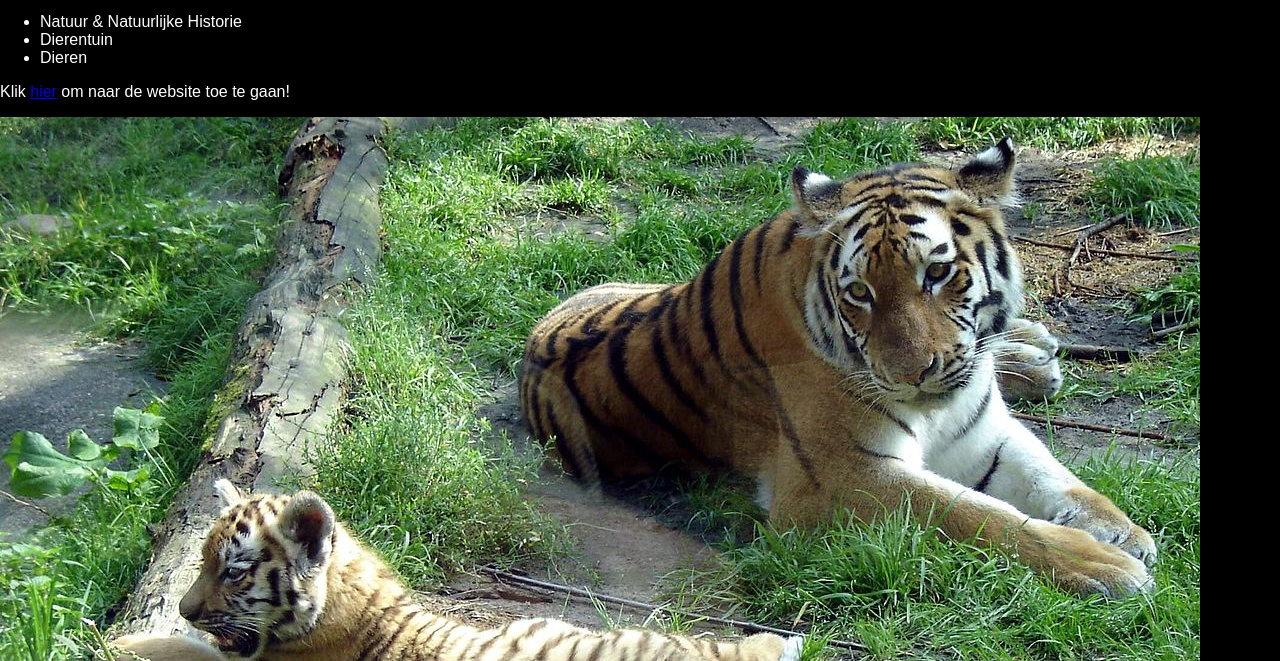
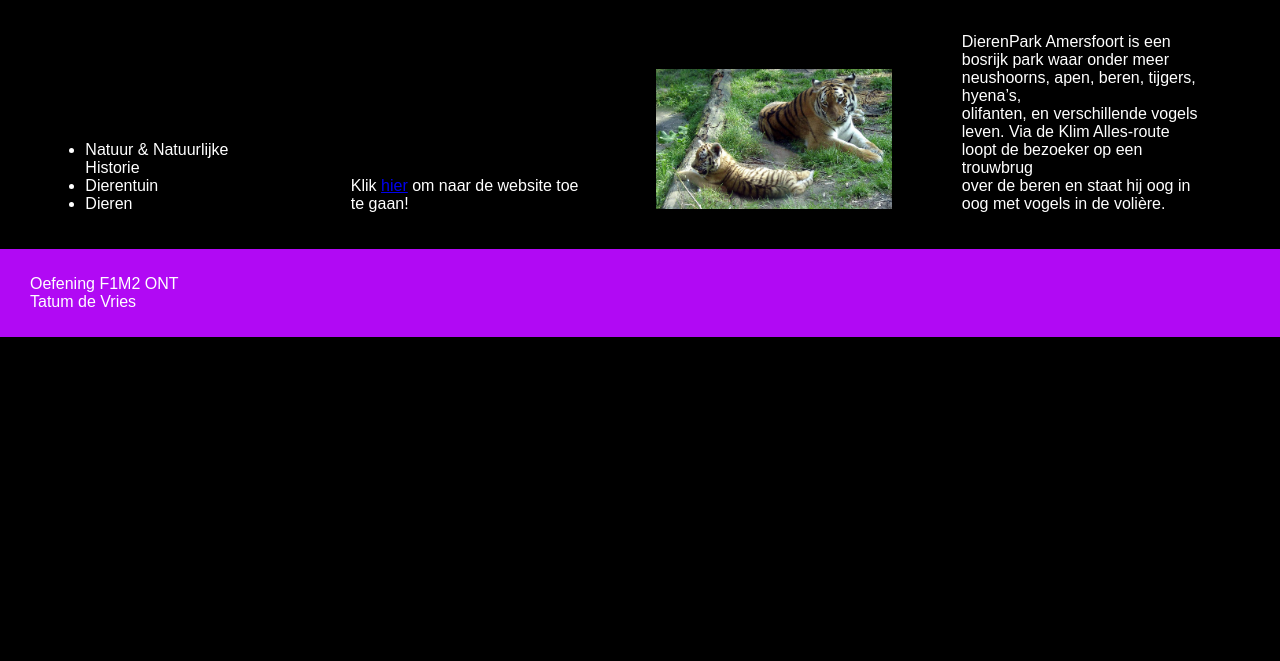
Before and after one commit to Tatum13/Display-types, a plain HTML site: page inline-block.html in a window 1280 px wide. Shown: the part 139-800 px from the top of the page. Drawn offline with Linux system fonts and the light colour scheme.

Commit message:
inline-block

```diff
--- a/inline-block.html
+++ b/inline-block.html
@@ -6,6 +6,18 @@
     <meta name="viewport" content="width=device-width, initial-scale=1.0">
     <title>Document</title>
     <link rel="stylesheet" href="dierenpark.css">
+    <style>
+        main{
+            padding: 0 1%;
+        }
+        section{
+            display: inline-block;
+            width: 22%;
+            padding: 20px;
+            box-sizing: border-box;
+            margin: 0 1%;
+        }
+    </style>
 </head>
 
 <body>
```
Also changed, not shown: inline.html (+6 -0 lines).
